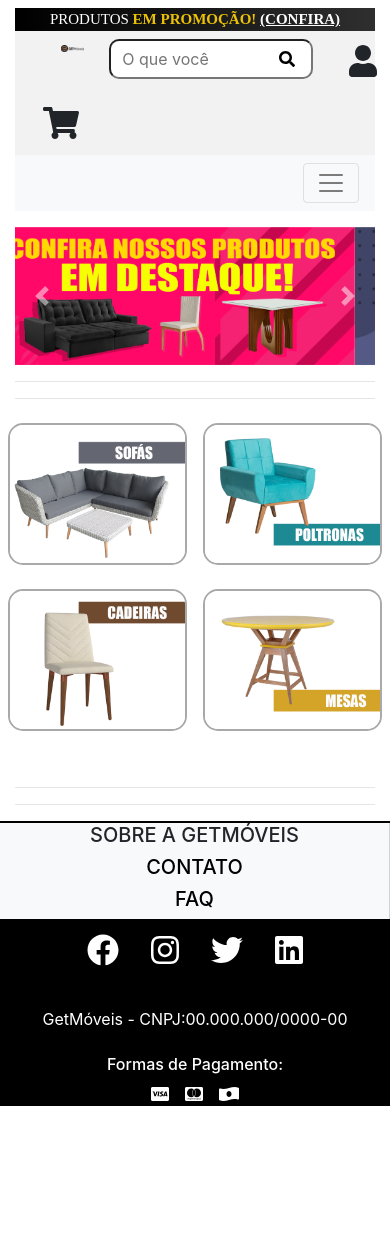
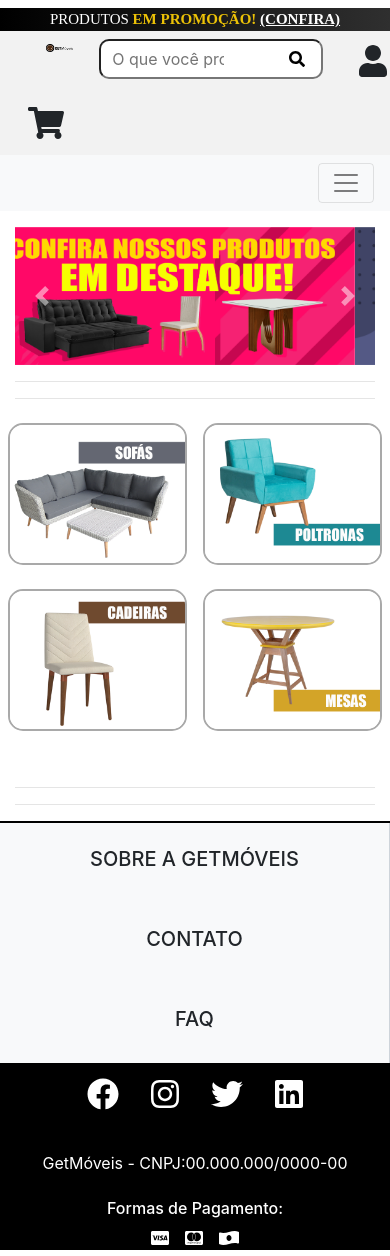
Before and after one commit to bielmoita/projetoIntegrador, an Angular app in the folder getMoveis/: page /home in a window 390 px wide. Before the commit the page ends 1112 px from the top, so only its background shows below. Built offline with nearby package versions, Linux system fonts and the light colour scheme.

Commit message:
Implementação Layout e responsividade navbar, footer e sobrenos

```diff
--- a/getMoveis/src/app/footer/footer.component.css
+++ b/getMoveis/src/app/footer/footer.component.css
@@ -13,6 +13,13 @@
 .linhaVertical{
     border-right: 0.1px solid #ced4da;
     background-color: rgb(248, 249, 250);
+    transition: all 0.5s;
+    cursor: pointer;
+}
+
+.linhaVertical:hover{
+    color: white;
+    background-color:  #915b4a;
 }
 
 .corFundo{
@@ -22,37 +29,6 @@
 
 .liCorProdutos{
     color: #4f2c14;
-}
-
-#linkSobrenos{
-    cursor: pointer;
-    transition: all 0.5s;
-}
-#linkSobrenos:hover{
-    color: white;
-    background-color:  #915b4a;
-}
-
-
-.linkFAQ{
-    color: #000000;
-    transition: all 0.5s;
-    cursor: pointer;
-}
-
-.linkFAQ:hover{
-    color: white;
-    background-color:  #915b4a;
-}
-
-.linkContato{
-    color: #000000;
-    transition: all 0.5s;
-    cursor: pointer;
-}
-.linkContato:hover{
-    color: white;
-    background-color:  #915b4a;
 }
 
 /* FIM DA SEÇÃO  GET MÓVEIS | PRODUTOS | CONTATOS */
--- a/getMoveis/src/app/footer/footer.component.html
+++ b/getMoveis/src/app/footer/footer.component.html
@@ -5,15 +5,15 @@
 
     <div class="row d-flex d-inline linhaHorizontal corFundo footeritens">
 
-            <div class="col col-sm-3 col-lg-4 text-center linhaVertical">
+        <div class="col col-sm-3 col-lg-4 text-center linhaVertical py-4">
             <h5 id="linkSobrenos" routerLink='/sobrenos'>SOBRE A GETMÓVEIS</h5>
         </div>
 
-            <div class="col-lg-4 text-center linhaVertical">
+        <div class="col-lg-4 text-center linhaVertical py-4">
             <h5 class="linkContato" routerLink='/contato'>CONTATO</h5>
         </div>
 
-            <div class="col-lg-4 text-center linhaVertical">
+        <div class="col-lg-4 text-center linhaVertical py-4">
             <h5 class="linkFAQ" routerLink='/faq'>FAQ</h5>
         </div>
     </div>
--- a/getMoveis/src/app/navbar/navbar.component.html
+++ b/getMoveis/src/app/navbar/navbar.component.html
@@ -1,8 +1,9 @@
-<div class="container-fluid">
+<div class="container-fluid p-0">
 
     <div class="topbar mt-2">
         <p style="font-family: Margem; font-size: 15px; color: #fff; text-transform: uppercase; margin-bottom: 0;">
-            PRODUTOS <strong style="font-weight: bold; color:#ecc207;;"> EM PROMOÇÃO! </strong> <a href="#Colocar o site"
+            PRODUTOS <strong style="font-weight: bold; color:#ecc207;;"> EM PROMOÇÃO! </strong> <a
+                href="#Colocar o site"
                 style="text-decoration: underline; font-weight: bold; color:  #fff;">(CONFIRA)</a>
         </p>
     </div>
@@ -16,7 +17,8 @@
             <form class="form-inline">
                 <input class="form-input" id="pesquisar" type="search" placeholder="O que você procura?">
                 <button class="searchbtn" type="submit">
-                    <fa-icon [icon]="faSearch"></fa-icon></button>
+                    <fa-icon [icon]="faSearch"></fa-icon>
+                </button>
             </form>
         </div>
         <div class="col-1" data-toggle="modal" data-target="#login">
@@ -63,7 +65,8 @@
     </div>
 
     <!-- Modal Login -->
-<div class="modal fade" id="login" tabindex="-1" role="dialog" aria-labelledby="exampleModalLabel" aria-hidden="true">
+    <div class="modal fade" id="login" tabindex="-1" role="dialog" aria-labelledby="exampleModalLabel"
+        aria-hidden="true">
         <div class="modal-dialog" role="document">
 
             <div class="modal-content container">
```
Lines whose indentation alone changed are shown as unchanged.
